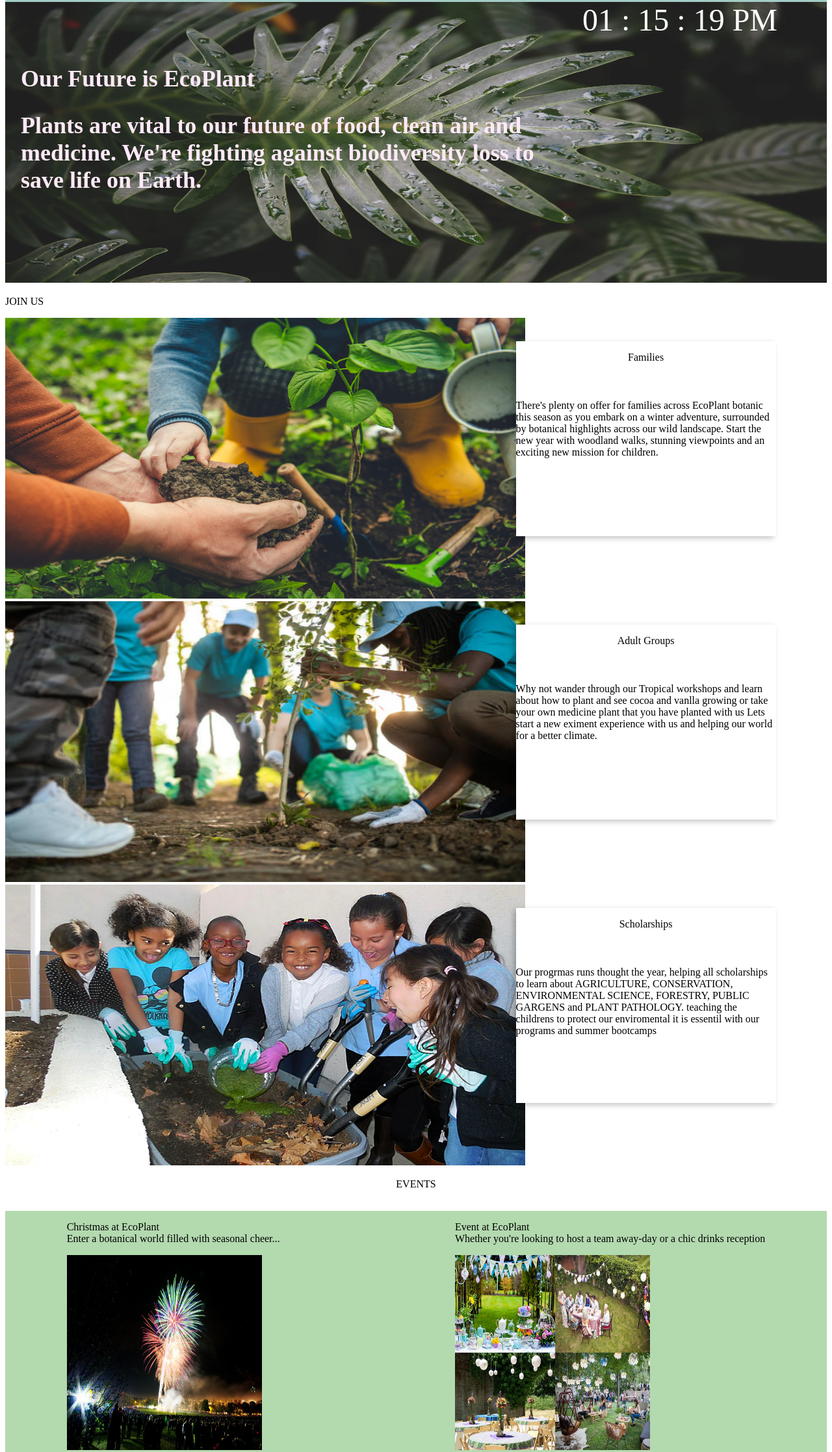
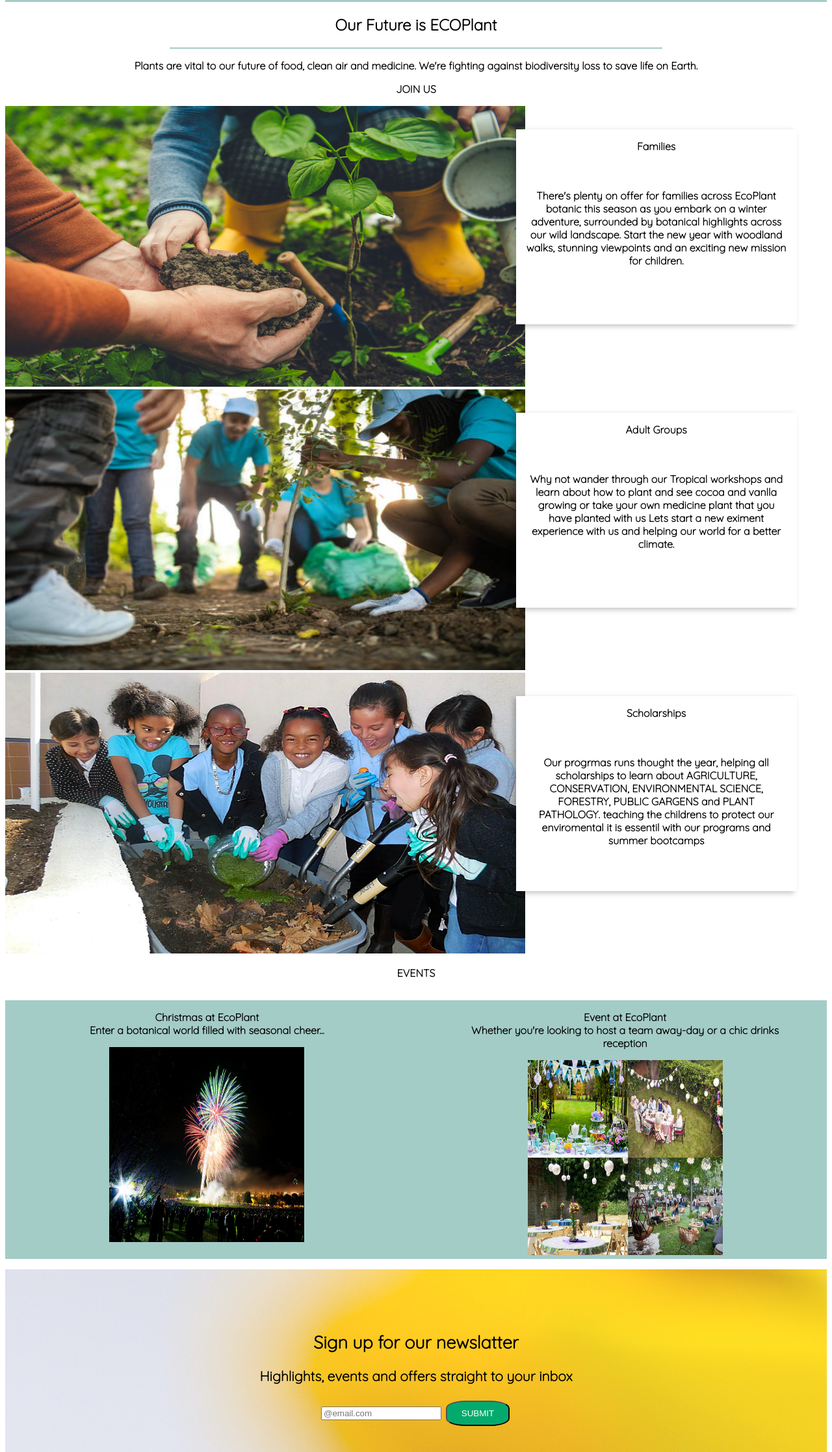
Before and after one commit to SaharNaderi/GardenProjectCYF, a plain HTML site: page involve.html in a window 1280 px wide. Shown: the part 97-2331 px from the top of the page at 65% size. Drawn offline with Linux system fonts and the light colour scheme.

Commit message:
involve page

```diff
--- a/css/involve.css
+++ b/css/involve.css
@@ -3,6 +3,23 @@
   --white: #ffffff;
 }
 
+body {
+  font-family: "Quicksand", sans-serif;
+}
+
+.brief h1,
+h2,
+p {
+  text-align: center;
+  color: black;
+  font-weight: bolder;
+}
+hr {
+  height: 2px;
+  background-color: #a4ccc6;
+  border: none;
+  width: 60%;
+}
 #navbar {
   display: flex;
   position: sticky;
@@ -72,12 +89,6 @@
   transform: translate(-50%, -50%);
 }
 
-.text-img h1,
-h2 {
-  color: rgb(255, 233, 247);
-  font-size: 36px;
-}
-
 #digital-clock {
   color: #ffffff;
   font-size: 6vh;
@@ -98,6 +109,7 @@ h2 {
   gap: 1.5rem;
   box-shadow: rgb(0 0 0 / 24%) -4px 3px 8px;
   z-index: 1;
+  padding: 0 1em;
 }
 
 .event {
@@ -113,11 +125,19 @@ h2 {
 .event1 {
   width: 100%;
   height: 25rem;
-  background-color: #b3d9af;
+  background-color: #a4ccc6;
   display: flex;
   flex-direction: row;
-  justify-content: space-around;
   gap: 5rem;
+  justify-content: flex-end;
+  justify-content: space-evenly;
+}
+
+.half {
+  width: 40%;
+  display: flex;
+  flex-direction: column;
+  align-items: center;
 }
 
 .signup {
@@ -131,7 +151,9 @@ h2 {
   align-items: center;
   font-size: 18px;
 }
-
+.section p {
+  text-align: center;
+}
 button {
   background-color: #04aa6d;
   border-radius: 30%;
--- a/involve.html
+++ b/involve.html
@@ -36,25 +36,18 @@
     <section>
       <div id="digital-clock"></div>
       <div class="background-img">
-        <img
-          loading="lazy"
-          src="/Img/pic.jpg"
-          width="100%"
-          height="432"
-          alt="Palm House covered in frost"
-          title="Frost-covered Palm House"
-          typeof="foaf:Image"
-        />
-        <div class="text-img">
-          <h1>Our Future is EcoPlant</h1>
-          <h2>
+        <div class="brief">
+          <h1>Our Future is ECOPlant</h1>
+          <hr />
+          <p>
             Plants are vital to our future of food, clean air and medicine.
             We're fighting against biodiversity loss to save life on Earth.
-          </h2>
+          </p>
+          <p>JOIN US</p>
         </div>
       </div>
     </section>
-    <p>JOIN US</p>
+
     <div>
       <img
         loading="lazy"
@@ -118,14 +111,14 @@
     <div class="event">
       <p>EVENTS</p>
       <div class="event1">
-        <div>
+        <div class="half">
           <p>
             Christmas at EcoPlant<br />
             Enter a botanical world filled with seasonal cheer...
           </p>
           <img src="/Img/botanic_fireworks.jpg" width="300" height="300" />
         </div>
-        <div>
+        <div class="half">
           <p>
             Event at EcoPlant<br />
             Whether you're looking to host a team away-day or a chic drinks
--- a/style.css
+++ b/style.css
@@ -1,4 +1,8 @@
 /* CSS reset */
+body {
+  font-family: "Quicksand", sans-serif;
+}
+
 * {
   margin: 0;
   padding: 0;
@@ -33,7 +37,6 @@ body {
   position: sticky;
   top: 0px;
   align-items: center;
-  font-family: "Quicksand", sans-serif;
 }
 
 #navbar::before {
@@ -110,31 +113,29 @@ body {
 #home h1 {
   color: rgb(249, 246, 246);
   text-align: center;
-  font-family: "Bree Serif", serif;
 }
 
 #home p {
   color: rgb(137, 21, 21);
   text-align: center;
   font-size: 1.5rem;
-  font-family: "Bree Serif", serif;
 }
 
 /* Services Section */
 #services {
   margin: 12px;
   display: flex;
+  justify-content: space-evenly;
 }
 
 #services .box {
   padding: 2em;
   margin: 3px 6px;
   border-radius: 23px;
-  background-color: #ffffff43;
+  background-color: #ffffff0a;
   box-shadow: 0 0 12px 2px #121212;
   letter-spacing: 1px;
-  font-weight: 500;
-  text-shadow: 0px 0px 1px black;
+  text-shadow: 0px 0px 20px black;
   width: 30%;
 }
 
@@ -143,9 +144,9 @@ body {
   margin: auto;
   display: block;
 }
-
-#services .box p {
-  font-family: "Bree Serif", serif;
+.p center {
+  font-weight: bolder;
+  text-shadow: 0px 0px 60px black;
 }
 
 /* Partners Section */
@@ -186,7 +187,6 @@ body {
   font-weight: 300;
   color: black;
   padding: 12px;
-  font-family: "Bree Serif", serif;
 }
 
 #foodpanda {
@@ -243,14 +243,12 @@ body {
 .h-primary {
   font-size: 3.8rem;
   padding: 12px;
-  font-family: "Bree Serif", serif;
 }
 
 .h-primary-services {
   font-size: 3.5rem;
   font-weight: 300;
   padding: 20px;
-  font-family: "Bree Serif", serif;
   color: white;
 }
 
@@ -258,7 +256,6 @@ body {
   font-size: 2.8rem;
   font-weight: 400;
   padding: 12px;
-  font-family: "Bree Serif", serif;
   color: white;
 }
 
@@ -274,9 +271,13 @@ body {
   display: block;
   margin: 3em auto;
 }
+.btn a {
+  text-decoration: none;
+  color: white;
+}
 
 .btn:hover {
-  color: rgb(1, 21, 1);
+  color: white;
   background-color: rgb(161, 204, 165);
 }
 
```
Also changed, not shown: index.html (+8 -5 lines).
